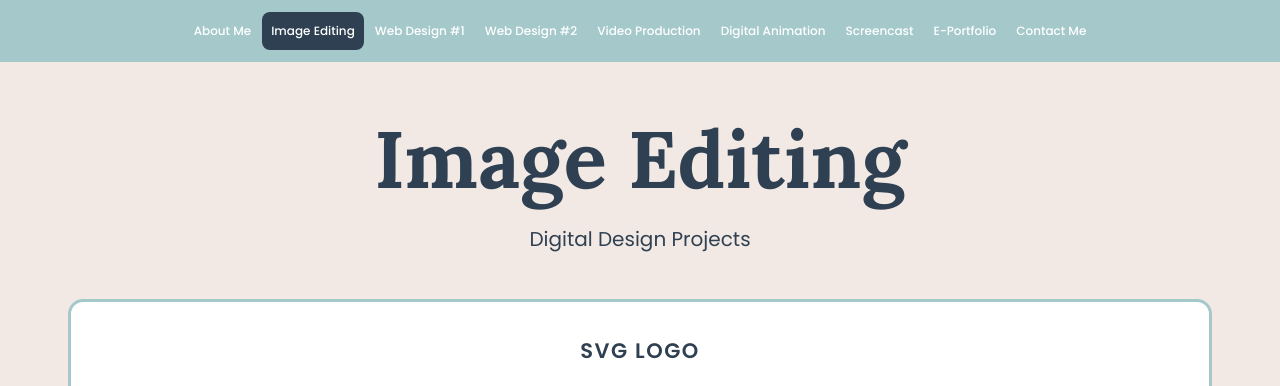
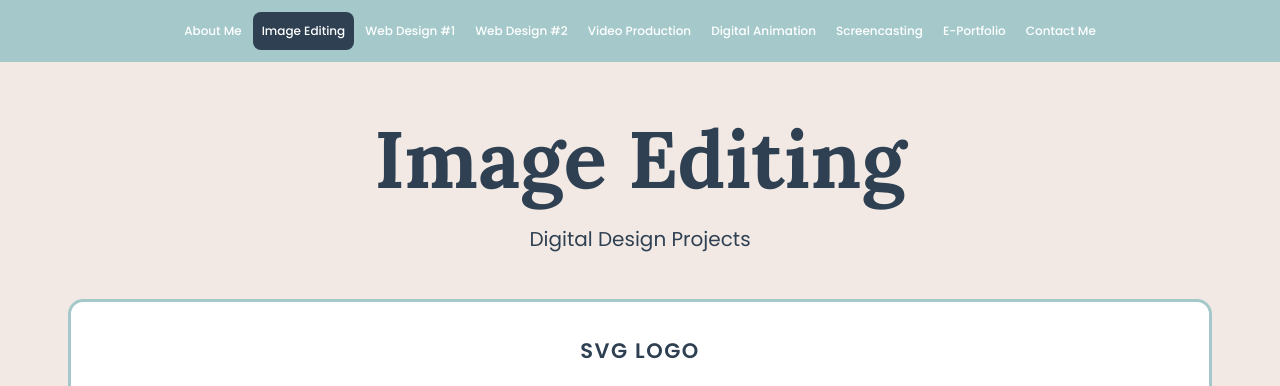
Before and after one commit to tchr365/christinawhite.Final-e-portfolio, a plain HTML site: page image-editing.html in a window 1280 px wide. Shown: the top 386 px of the page. Drawn offline with Linux system fonts and the light colour scheme.

Commit message:
Update image-editing.html

```diff
--- a/image-editing.html
+++ b/image-editing.html
@@ -105,7 +105,7 @@
           <li>
             <a class="nav-link"
                href="index.html#screencasting">
-              Screencast
+              Screencasting
             </a>
           </li>
 
```
